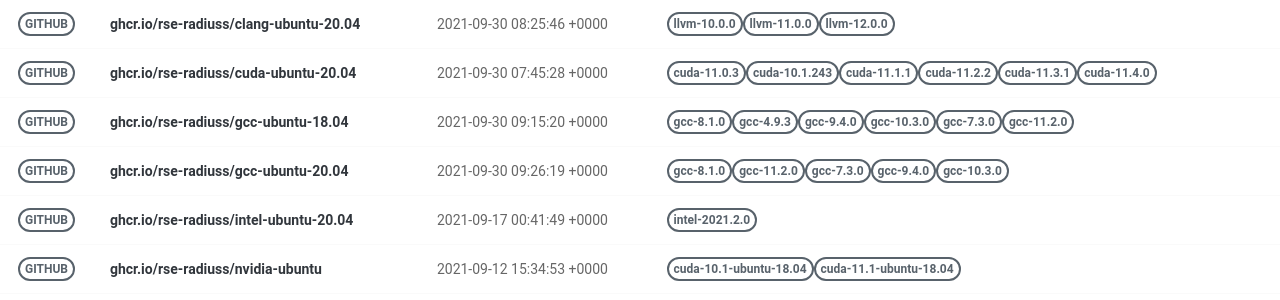
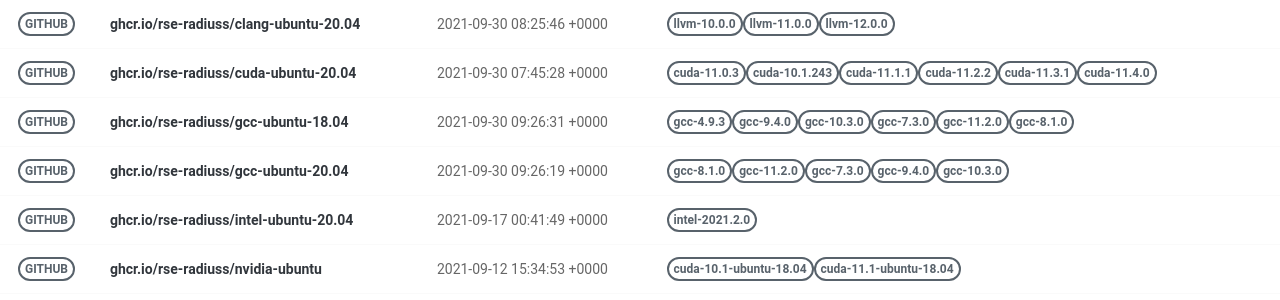
Before and after one commit to rse-ops/docker-images, a Jekyll site: the page built from pages/index.md, in a window 1280 px wide. Shown: the part 179-479 px from the top of the page. Built offline with Jekyll 4.4.1, drawn with Linux system fonts in a browser that asks for light colours; nearby versions of some CDN libraries.

Commit message:
Automated push to update library 2021-09-30

```diff
--- a/_library/ghcr.io-rse-radiuss-gcc-ubuntu-18.04.md
+++ b/_library/ghcr.io-rse-radiuss-gcc-ubuntu-18.04.md
@@ -1,14 +1,11 @@
 ---
 layout: container
 name: ghcr.io/rse-radiuss/gcc-ubuntu-18.04
-updated_at: 2021-09-30 09:15:20.395485
+updated_at: 2021-09-30 09:26:31.484836
 
 
 container_url: https://github.com/orgs/rse-radiuss/packages/container/package/gcc-ubuntu-18.04
 versions:
- - tag: gcc-8.1.0
-   dockerfile: https://github.com/rse-radiuss/docker-images/blob/main/ubuntu/gcc/Dockerfile
-   manifest: https://crane.ggcr.dev/manifest/ghcr.io/rse-radiuss/gcc-ubuntu-18.04:gcc-8.1.0
  - tag: gcc-4.9.3
    dockerfile: https://github.com/rse-radiuss/docker-images/blob/main/ubuntu/gcc/Dockerfile
    manifest: https://crane.ggcr.dev/manifest/ghcr.io/rse-radiuss/gcc-ubuntu-18.04:gcc-4.9.3
```
Also changed, not shown: other parts of _library/ghcr.io-rse-radiuss-gcc-ubuntu-18.04.md (+3 -0 lines).
